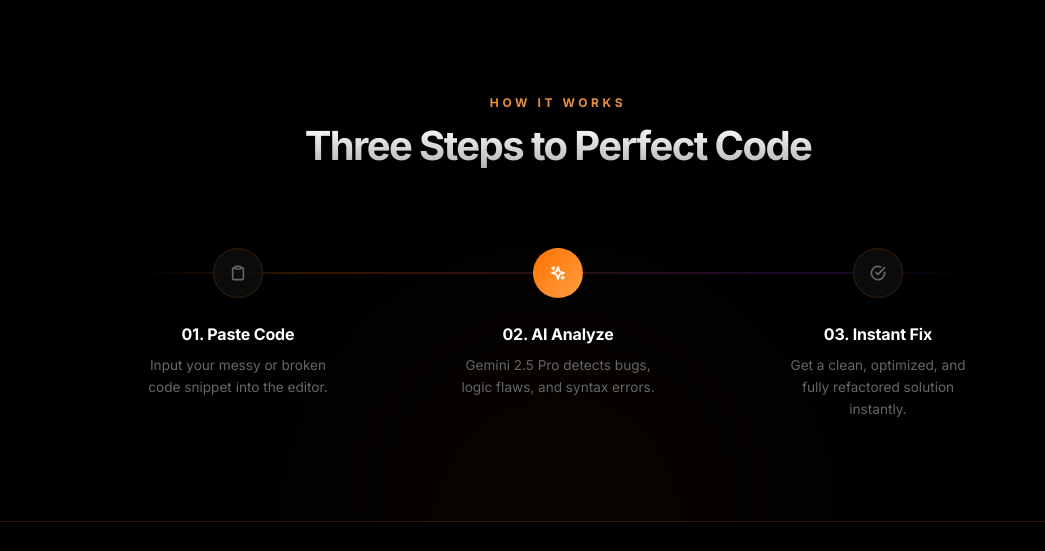
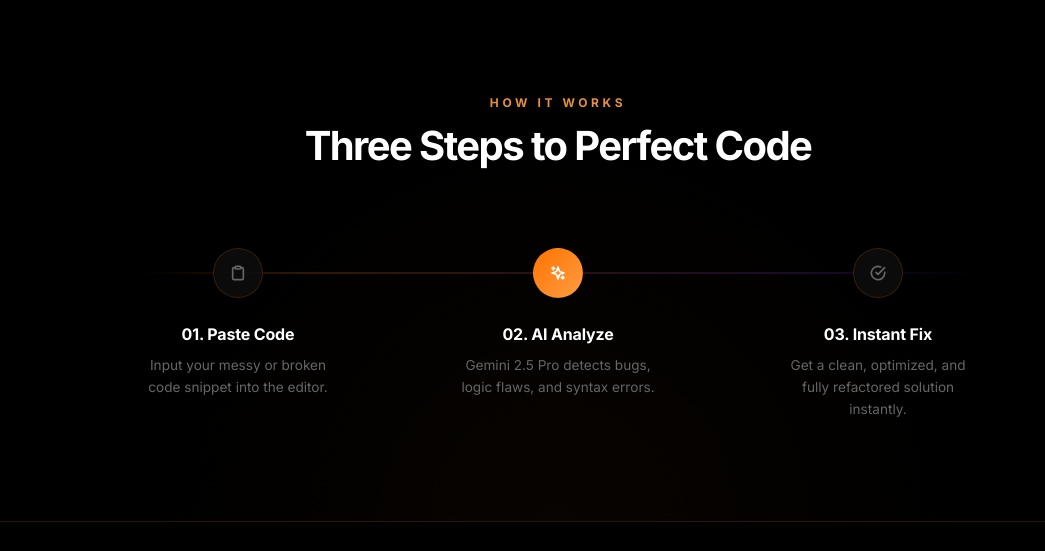
Before and after one commit to Khanndoinggood/BugSolvev1, a website: page public/index.html in a window 1280 px wide. Shown: the part 1040-1591 px from the top of the page, without its empty margins (82-1127 px from the left). Drawn offline with nearby package versions, Linux system fonts and the light colour scheme.

Commit message:
Fix Premium Timeline title visibility with solid color

```diff
--- a/public/style.css
+++ b/public/style.css
@@ -1121,10 +1121,7 @@ body {
 .section-title-minimal {
   font-size: 2.5rem;
   font-weight: 800;
-  background: linear-gradient(180deg, #fff 0%, rgba(255, 255, 255, 0.7) 100%);
-  -webkit-background-clip: text;
-  background-clip: text;
-  -webkit-text-fill-color: transparent;
+  color: #ffffff;
   margin: 0;
   letter-spacing: -0.04em;
   line-height: 1.1;
```
